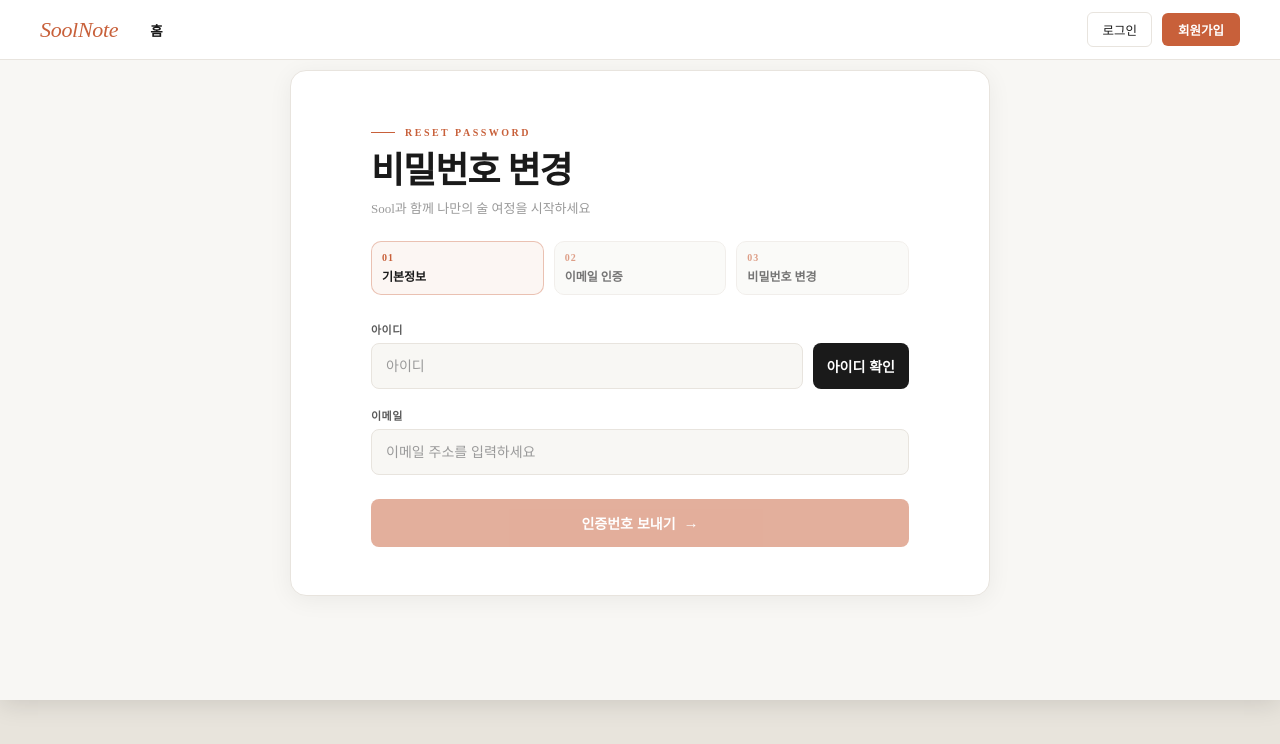
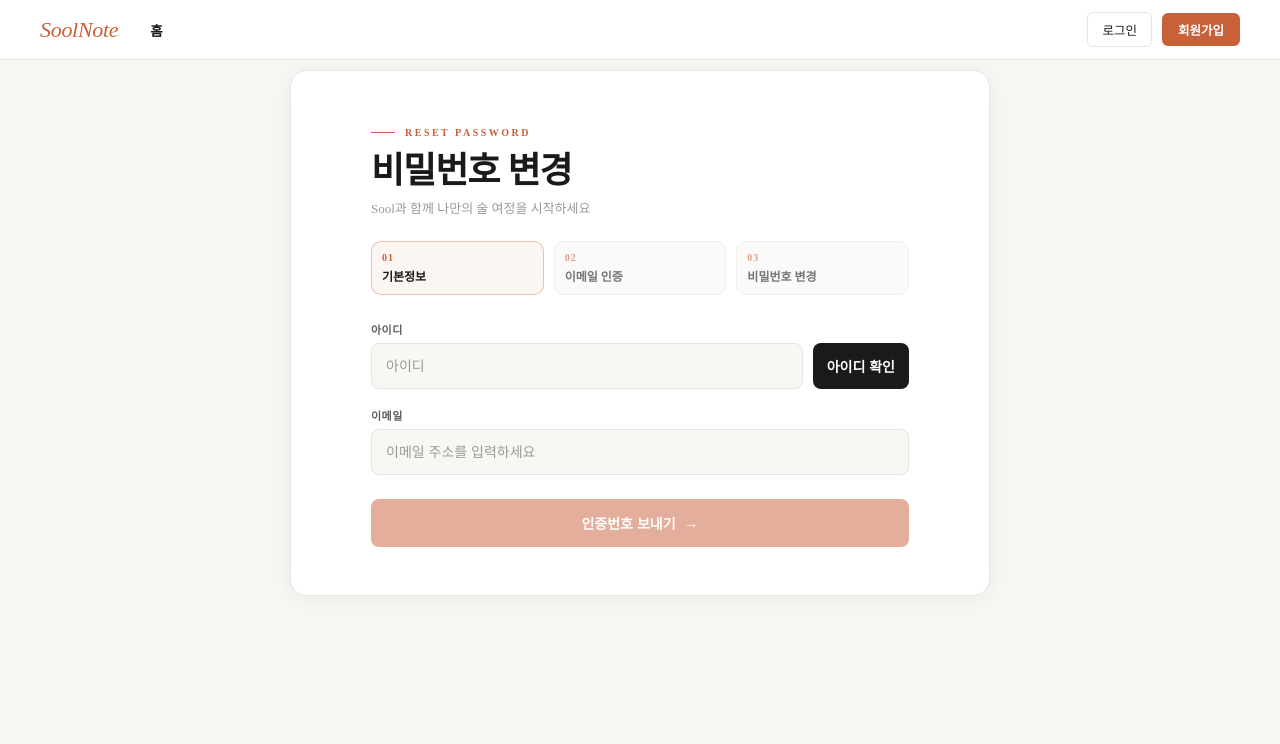
Before and after one commit to gywns0418/sool-project, a Vue app in the folder sool-web/: page /reset-password in a window 1280 px wide. Shown: the top 744 px of the page. Built offline with nearby package versions, Linux system fonts and the light colour scheme; no server answers.

Commit message:
04/16 오류 수정

```diff
--- a/sool-web/src/views/NoteDetailView.vue
+++ b/sool-web/src/views/NoteDetailView.vue
@@ -500,7 +500,7 @@ watch(
 .nd-wrap {
   display: grid;
   grid-template-columns: 1fr 400px;
-  min-height: 700px;
+  min-height: 1000px;
 }
 
 .nd-main {
--- a/sool-web/src/views/NoteWriteView.vue
+++ b/sool-web/src/views/NoteWriteView.vue
@@ -52,7 +52,7 @@
           <div class="form-card-header">
             <div class="form-card-icon">★</div>
             <div>
-              <div class="form-card-title">기본 평점</div>
+              <div class="form-card-title">별점</div>
               <div class="form-card-sub">전체적인 만족도를 남겨보세요</div>
             </div>
           </div>
--- a/sool-web/src/views/auth/ResetPasswordView.vue
+++ b/sool-web/src/views/auth/ResetPasswordView.vue
@@ -493,7 +493,7 @@ onBeforeUnmount(() => {
   background: var(--bg);
   overflow: hidden;
   box-shadow: 0 4px 24px rgba(0, 0, 0, 0.12);
-  min-height: 700px;
+  min-height: 1000px;
 }
 
 .resetpassword-body {
--- a/sool-web/src/views/auth/SignupView.vue
+++ b/sool-web/src/views/auth/SignupView.vue
@@ -317,7 +317,7 @@ function validateName() {
 
   nameValid.value = true
   nameChecked.value = true
-  nameMsg.value = '사용 가능한 이름 형식입니다.'
+  nameMsg.value = '사용 가능한 닉네임 형식입니다.'
 }
 
 function onChangeEmail() {
```
Also changed, not shown: 1 other file (tests, documents, lock files or other folders).
